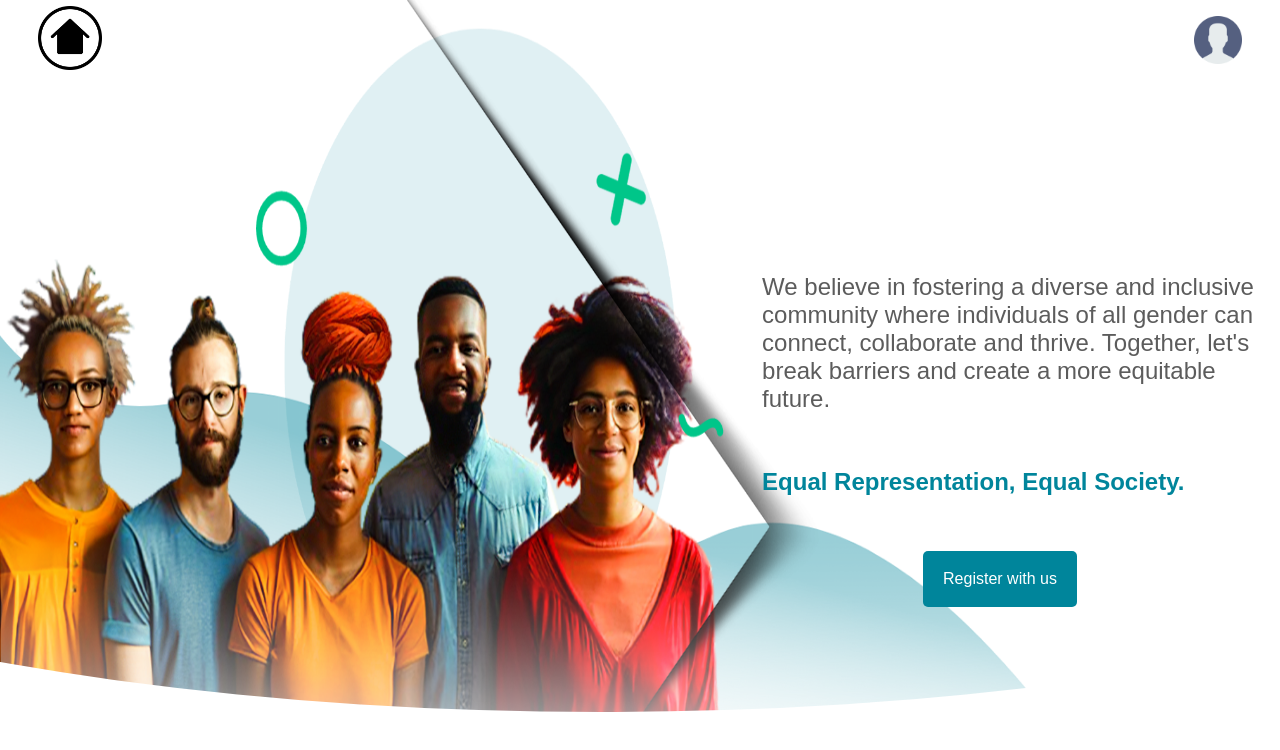
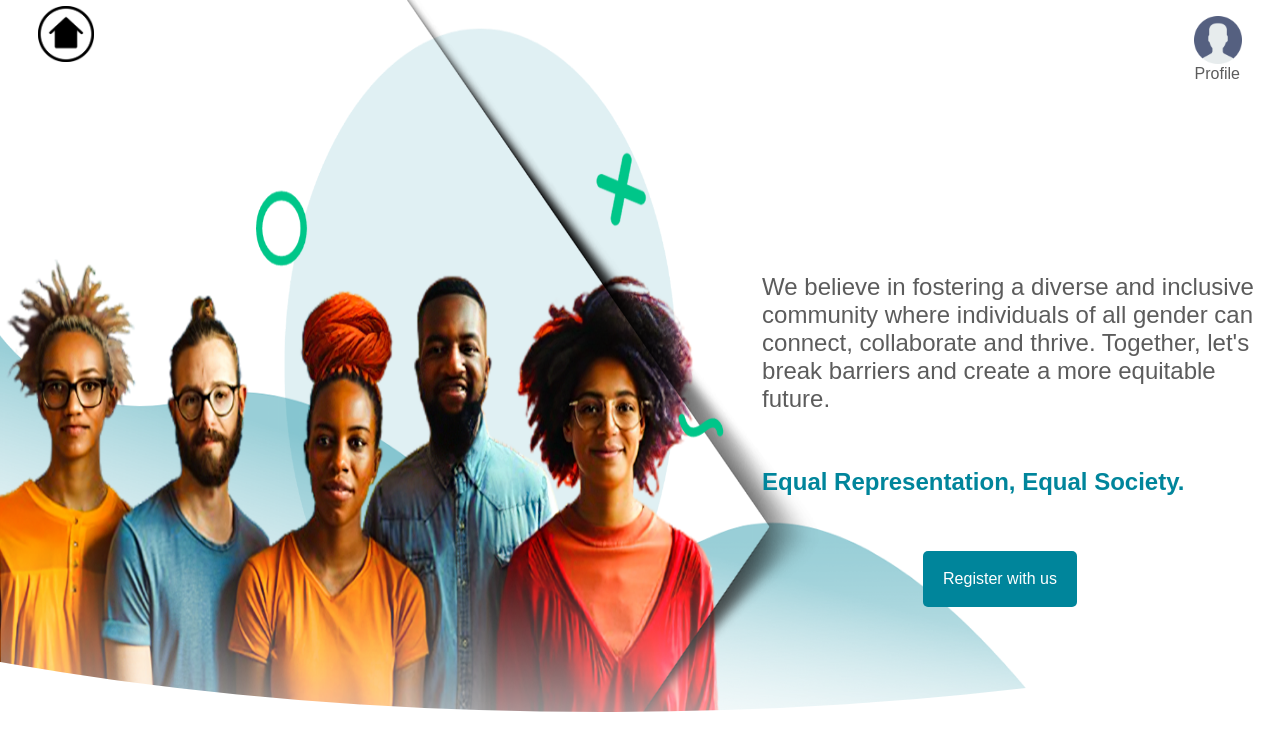
Before and after one commit to u-hope/gendernetworket, a React (Create React App) app: page / in a window 1280 px wide. Shown: the top 750 px of the page. Built offline with nearby package versions, Linux system fonts and the light colour scheme; no server answers.

Commit message:
profile lable added

```diff
--- a/src/Components/NavBar/Navbar.css
+++ b/src/Components/NavBar/Navbar.css
@@ -49,8 +49,8 @@
 }
 
 .navLogo img{
-    height:4rem;
-    width:4rem;
+    height:3.5rem;
+    width:3.5rem;
     margin: auto auto;
     padding-top: 1%;
     padding-left: 3vw;
--- a/src/Components/NavBar/Navbar.js
+++ b/src/Components/NavBar/Navbar.js
@@ -31,8 +31,9 @@ export default function NavBar(props){
 
 
             <div className="navSocial">
-                <Link to="/signin">
+                <Link to="/signin" style={{display:"flex",flexDirection:"column",textDecoration:"none"}}>
                     <img src={userImg} alt="profile" className="userImg"/>
+                    <span style={{color:"#5c5c5c",padding:"1px" }}>Profile</span>
                 </Link>
             </div>
 
```
Also changed, not shown: src/Components/Card/Card.css (line endings or trailing spaces).
